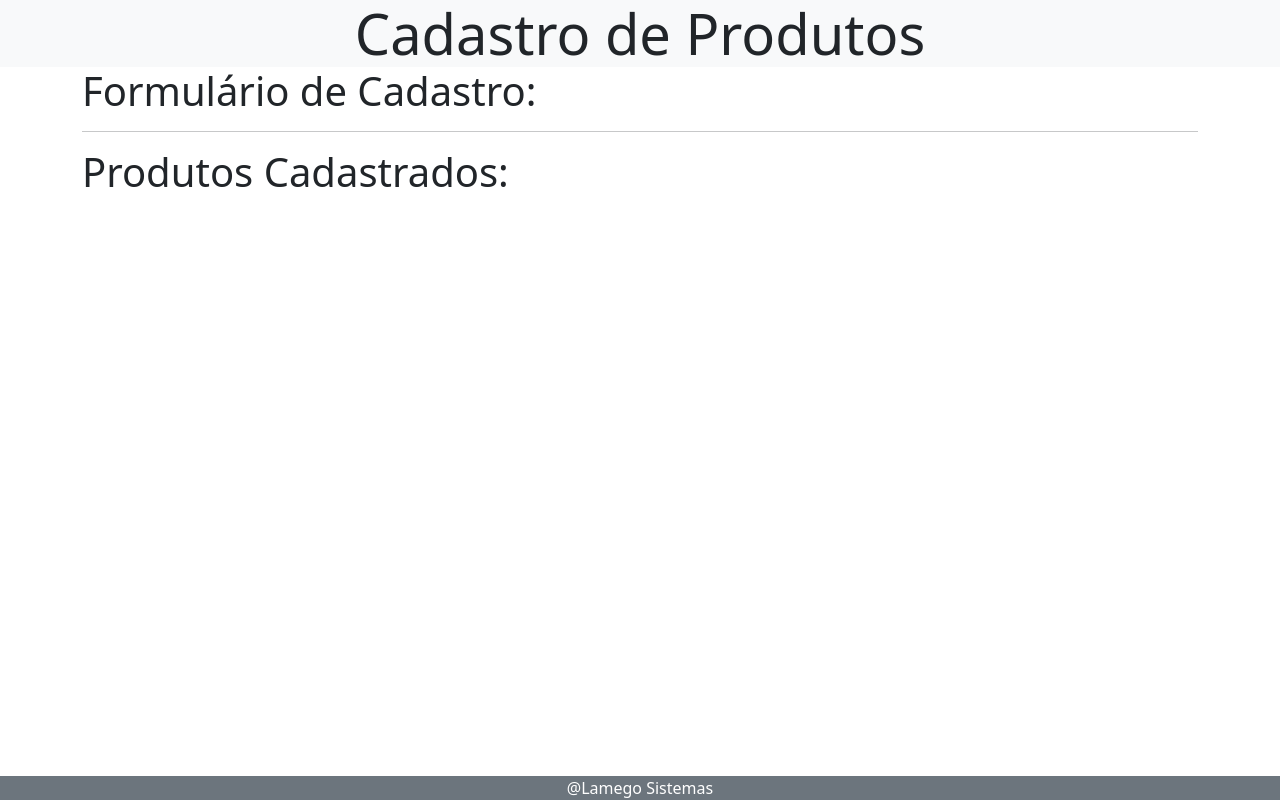
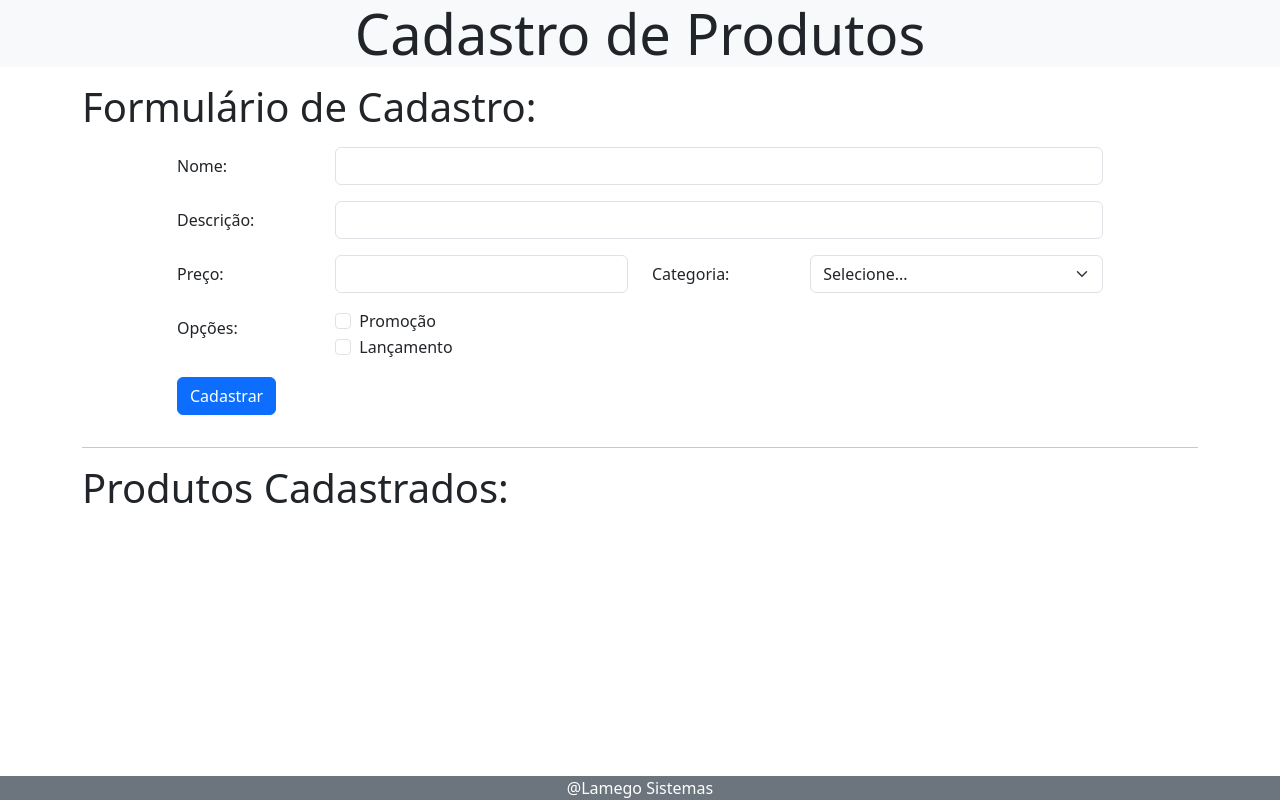
Before and after one commit to filipelamego/bootcamp-devjr-cadastroProdutos, a plain HTML site: page index.html in a window 1280 px wide. Drawn offline with nearby package versions, Linux system fonts and the light colour scheme.

Commit message:
closes #2 - Interface do formulário

```diff
--- a/index.html
+++ b/index.html
@@ -14,10 +14,69 @@
     <header class="display-4 bg-light text-center">
         Cadastro de Produtos
     </header>
-    <main class="container">
+    <main class="container mt-3">
         <section>
             <div class="display-6">
                 Formulário de Cadastro:
+            </div>
+
+            <div class="row">
+                <div class="col-md-10 offset-md-1">
+                    <form>
+                        <div class="row mb-3 mt-3">
+                            <label for="inputName" class="col-sm-2 col-form-label">Nome:</label>
+                            <div class="col-sm-10">
+                                <input type="text" class="form-control" id="inputName">
+                            </div>
+                        </div>
+
+                        <div class="row mb-3 mt-3">
+                            <label for="inputDescription" class="col-sm-2 col-form-label">Descrição:</label>
+                            <div class="col-sm-10">
+                                <input type="text" class="form-control" id="inputDescription">
+                            </div>
+                        </div>
+
+                        <div class="row mb-3 mt-3">
+                            <label for="inputPrice" class="col-sm-2 col-form-label">Preço:</label>
+                            <div class="col-sm-4">
+                                <input type="text" class="form-control" id="inputPrice">
+                            </div>
+                            <label for="selectCategory" class="col-sm-2 col-form-label">Categoria:</label>
+                            <div class="col-sm-4">
+                                <select class="form-select" aria-label="Default select example" id="selectCategory">
+                                    <option selected>Selecione...</option>
+                                    <option value="1">Nacional</option>
+                                    <option value="2">Importado</option>
+                                    <option value="3">Produção Própria</option>
+                                </select>
+                            </div>
+                        </div>
+
+                        <div class="row mb-3 mt-3">
+                            <label for="inputPrice" class="col-sm-2 col-form-label">Opções:</label>
+                            <div class="col-sm-4">
+                                <div class="form-check">
+                                    <input class="form-check-input" type="checkbox" value="" id="checkboxPromotion">
+                                    <label class="form-check-label" for="checkboxPromotion">
+                                        Promoção
+                                    </label>
+                                </div>
+                                <div class="form-check">
+                                    <input class="form-check-input" type="checkbox" value="" id="checkboxNewProduct">
+                                    <label class="form-check-label" for="checkboxNewProduct">
+                                        Lançamento
+                                    </label>
+                                </div>
+                            </div>
+                        </div>
+                        <div class="row mb-3 mt-3">
+                            <div class="col-sm-4">
+                                <button type="submit" class="btn btn-primary">Cadastrar</button>
+                            </div>
+                        </div>
+                    </form>
+                </div>
             </div>
 
         </section>
```
